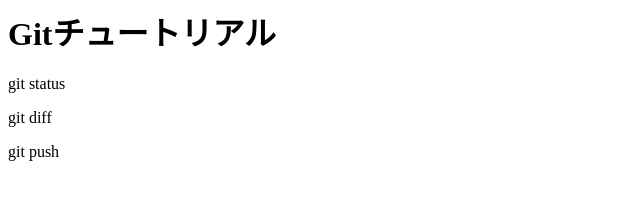
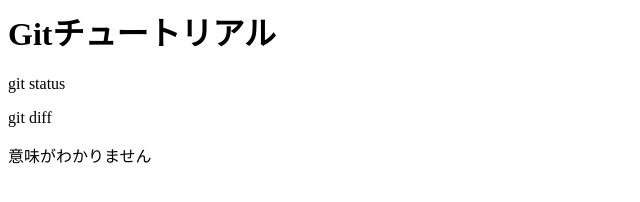
Before and after one commit to Estrada-0406/git_tutorial, a plain HTML site: page index.html in a window 1280 px wide. Shown: the whole page, without its empty margins (0-640 px from the left). Drawn offline with Linux system fonts and the light colour scheme.

Commit message:
意味がわかりませんを追記

```diff
--- a/index.html
+++ b/index.html
@@ -1,4 +1,4 @@
 <h1>Gitチュートリアル</h1>
 <p>git status</p>
 <p>git diff</p>
-<p>git push</p>
+<p>意味がわかりません</p>
```
